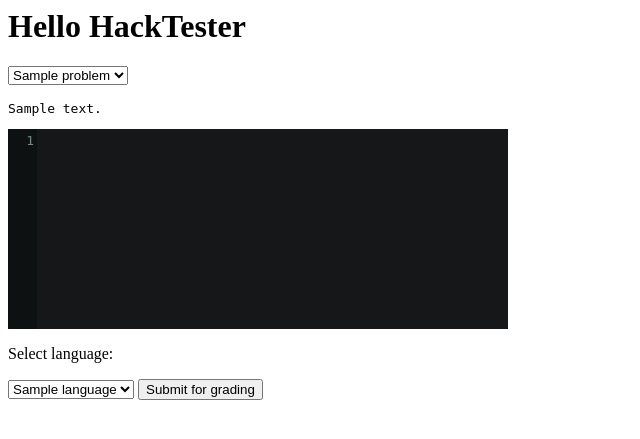
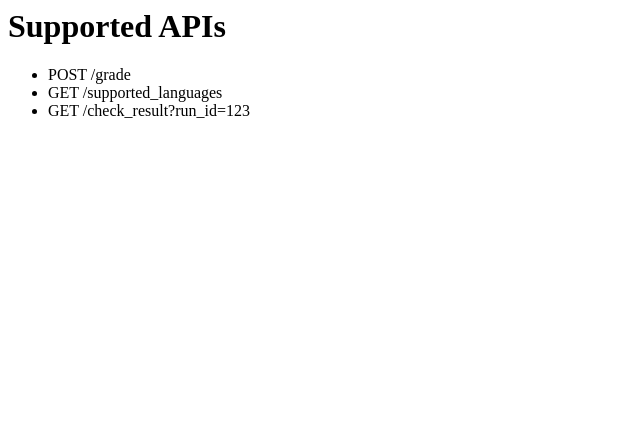
Before and after one commit to TrellixVulnTeam/HackGrader_6V9P, a Django app: page / in a window 1280 px wide. Shown: the top 439 px of the page, without its empty margins (0-640 px from the left). Run offline with Django 3.2, Linux system fonts and the light colour scheme; tables that the repository leaves empty hold one stand-in row (values such as "Sample post"); parts of the project's set-up code (start-up, migrations or seed data) failed here and were passed over; some libraries are stand-ins or nearby versions.

Commit message:
Refactor index to show supported APIs

```diff
--- a/tester/templates/index.html
+++ b/tester/templates/index.html
@@ -1,49 +1,7 @@
-<h1>
-  Hello HackTester
-</h1>
+<h1>Supported APIs</h1>
 
-<form action="" method="get">
-  <select id="" name="problem" onclick="this.form.submit()">
-    <option value="{{selected_problem.id}}">{{selected_problem.name}}</option>
-    {% for problem in problems %}
-    <option value="{{problem.id}}">{{problem.name}}</option>
-    {% endfor %}
-  </select>
-</form>
-
-<pre>
-{{selected_problem.description}}
-</pre>
-
-<form action="/grade" method="post">
-
-  <div>
-    <textarea name="code"></textarea>
-  </div>
-
-  <p>Select language:</p>
-
-  <select id="" name="test">
-    {% for test in tests %}
-    <option value="{{test.id}}">{{test.language}}</option>
-    {% endfor %}
-  </select>
-
-  <input type="Submit" value="Submit for grading" />
-  {% csrf_token %}
-</form>
-
-<!-- Create a simple CodeMirror instance -->
-<link rel="stylesheet" href="https://cdnjs.cloudflare.com/ajax/libs/codemirror/5.9.0/codemirror.css">
-<script src="https://cdnjs.cloudflare.com/ajax/libs/codemirror/5.9.0/codemirror.js"></script>
-<script src="https://cdnjs.cloudflare.com/ajax/libs/codemirror/5.9.0/mode/python/python.js"></script>
-<link rel="stylesheet" href="https://cdnjs.cloudflare.com/ajax/libs/codemirror/5.9.0/theme/seti.css">
-<script>
-  var ta = document.getElementsByName("code")[0];
-  var editor = CodeMirror.fromTextArea(ta, {
-    lineNumbers: true,
-    theme: 'seti',
-    mode: 'python'
-  });
-  editor.setSize(500, 200);
-</script>
+<ul>
+  <li>POST /grade</li>
+  <li>GET /supported_languages</li>
+  <li>GET /check_result?run_id=123</li>
+</ul>
--- a/tester/views.py
+++ b/tester/views.py
@@ -9,18 +9,6 @@ from .tasks import grade_pending_run
 
 
 def index(request):
-    problem_id = request.GET.get('problem')
-
-    if problem_id is not None:
-        selected_problem = Problem.objects.get(pk=problem_id)
-    else:
-        selected_problem = Problem.objects.first()
-
-    problems = Problem.objects.filter(problemtest__isnull=False).distinct()
-    problems = [p for p in problems if p != selected_problem]
-
-    tests = ProblemTest.objects.filter(problem=selected_problem)
-
     return render(request, 'index.html', locals())
 
 
```
